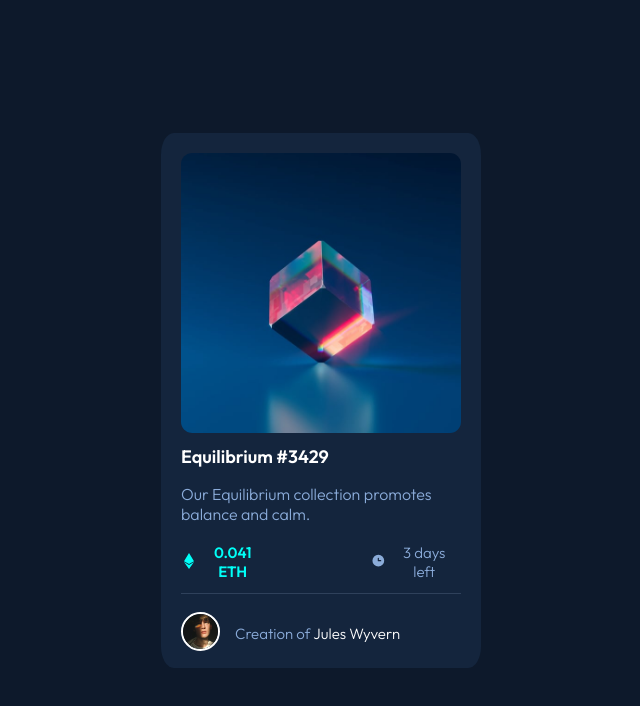
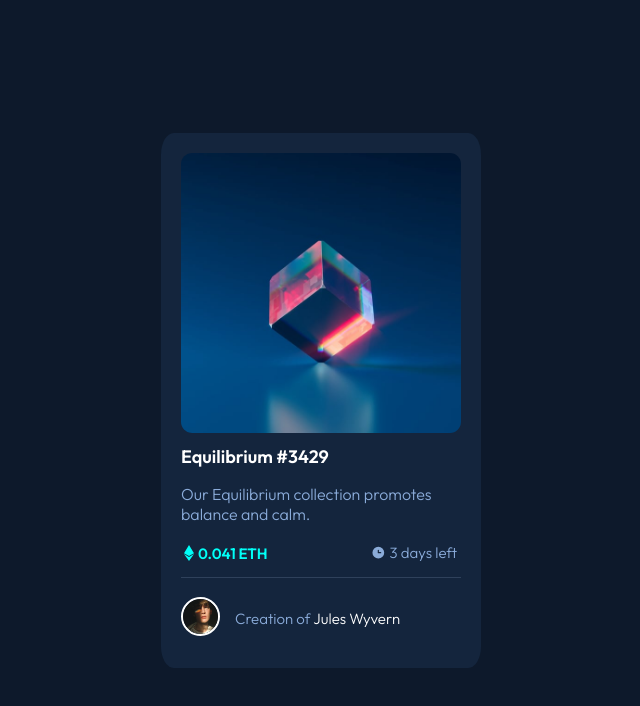
Before and after one commit to manuellacosme/NFTCard, a plain HTML site: page index.html in a window 1280 px wide. Shown: the whole page, without its empty margins (319-959 px from the left). Drawn offline with Linux system fonts and the light colour scheme.

Commit message:
Update styles.css

```diff
--- a/css/styles.css
+++ b/css/styles.css
@@ -87,7 +87,7 @@ h1:hover {
     font-weight: 700;
     font-size: 13,2px;
     text-align: center;
-    padding-right: 101px;
+    padding-right: 100px;
 }
 
 .clock-icon {
```
